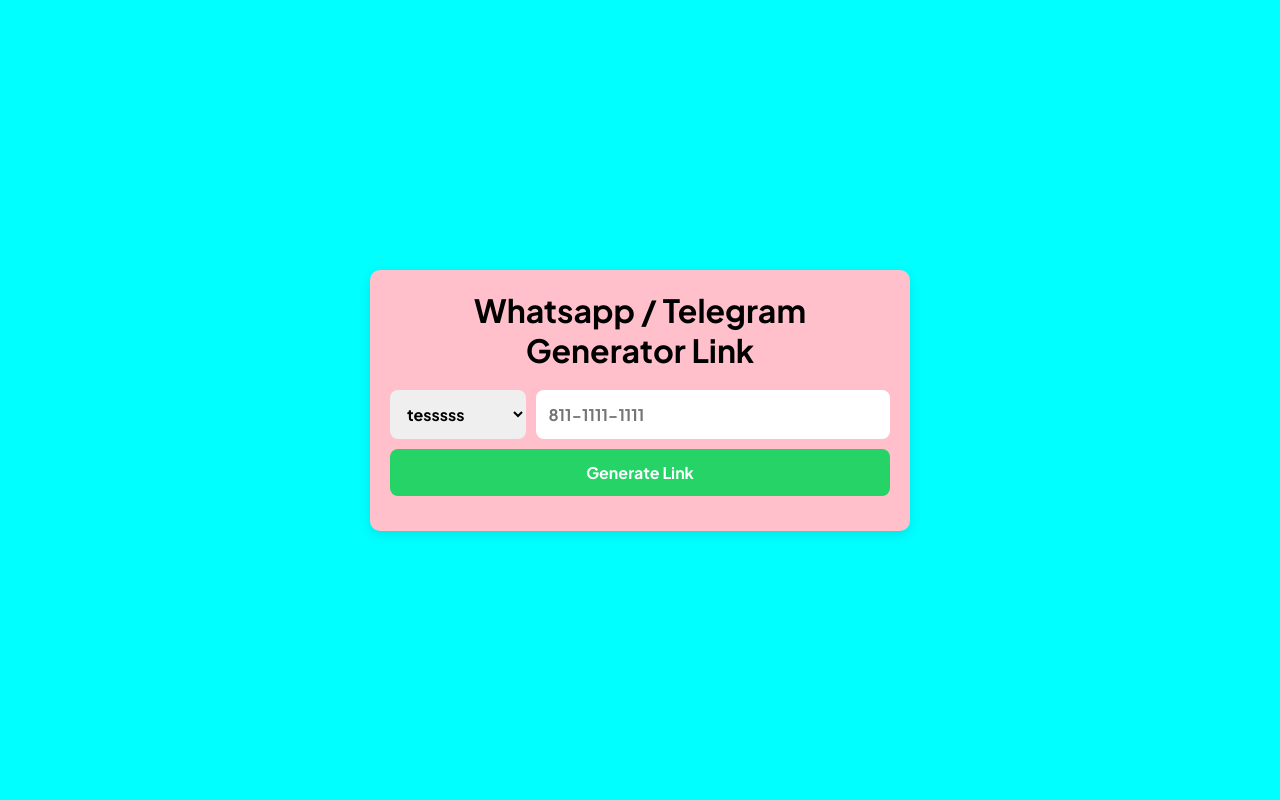
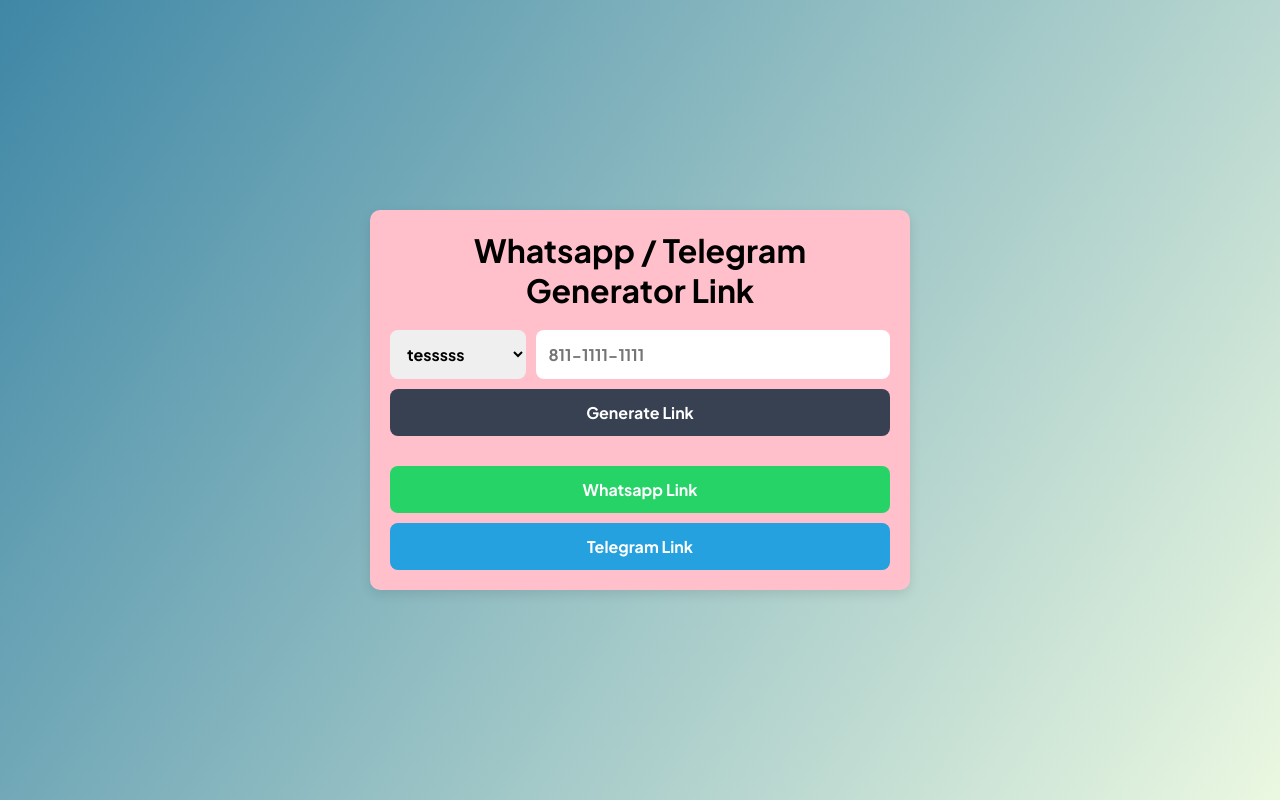
Before and after one commit to fleekyzip/WaTelegramGeneratorLink, a plain HTML site: page index.html in a window 1280 px wide. Drawn offline with Linux system fonts and the light colour scheme.

Commit message:
update button
update button link wa dan telegram dan cssnya

```diff
--- a/index.html
+++ b/index.html
@@ -33,6 +33,10 @@
 				/>
 				<button type="submit">Generate Link</button>
 			</div>
+			<div class="generate-button">
+				<a class="wa-button" href="">Whatsapp Link</a>
+				<a class="telegram-button" href="">Telegram Link</a>
+			</div>
 		</div>
 	</body>
 </html>
--- a/style.css
+++ b/style.css
@@ -8,7 +8,7 @@
 
 }
 body{
-    background-color: aqua;
+    background: linear-gradient(123.69006752597977deg, #3f87a6 0%, #ebf8e1 100%);
     display: flex;
     justify-content: center;
     align-items: center;
@@ -28,6 +28,9 @@ body{
     gap: 20px;
     width: 100%;
     max-width: 500px;
+}
+h1{
+  font-size: clamp(1.5em, 5vw, 2em);
 }
 .input-row{
   display: flex;
@@ -52,7 +55,7 @@ body{
   border-radius: 8px;
 }
 .input-row button {
-	background-color: #25d366;
+	background-color: #374151;
 	color: white;
 	border: none;
 	padding: 13px;
@@ -61,8 +64,35 @@ body{
 	cursor: pointer;
 	transition: background-color 0.2s ease;
   width: 100%;
-  margin-bottom: 15px;
+  margin-bottom: 10px;
 }
 .input-row button:hover {
-	background-color: #1ebe5d;
+	background-color: #2f3949;
 }
+.generate-button {
+  display: flex;
+  flex-direction: column;
+  gap: 10px;
+}
+.generate-button a{
+	color: white;
+	border: none;
+	padding: 13px;
+	border-radius: 8px;
+	font-size: 16px;
+	cursor: pointer;
+	transition: background-color 0.2s ease;
+  text-decoration: none;
+}
+.wa-button{
+  background-color: #25d366;
+}
+.wa-button:hover{
+  background-color: #1ebe5d;
+}
+.telegram-button{
+  background-color: #24a1de;
+}
+.telegram-button:hover{
+  background-color: #2091c8;
+}
--- a/tes.css
+++ /dev/null
@@ -1,70 +0,0 @@
-/* Pusatkan card di tengah layar */
-body {
-	margin: 0;
-	padding: 0;
-	display: flex;
-	justify-content: center;
-	align-items: center;
-	height: 100vh;
-	background-color: #f2f2f2;
-	font-family: Arial, sans-serif;
-}
-
-/* Tampilan card */
-.card {
-	background: white;
-	padding: 30px;
-	border-radius: 16px;
-	box-shadow: 0 4px 12px rgba(0, 0, 0, 0.1);
-	display: flex;
-	flex-direction: column;
-	align-items: stretch;
-	gap: 15px;
-	width: 100%;
-	max-width: 400px;
-	text-align: center;
-}
-
-/* Judul */
-.card h1 {
-	font-size: 20px;
-	margin-bottom: 10px;
-	color: #333;
-}
-
-/* INI BAGIAN PENTING — sejajarkan select & input */
-.input-row {
-	display: flex; /* bikin anaknya sejajar kiri-kanan */
-    flex-wrap: wrap;
-	gap: 10px; /* jarak antar elemen */
-}
-
-/* Select (kode negara) */
-.input-row select {
-	flex: 1 0 30%; /* lebarnya tetap 90px */
-	padding: 10px;
-	font-size: 14px;
-}
-
-/* Input (nomor telepon) */
-.input-row input {
-	flex: 1; /* melebar isi ruang yang tersisa */
-	padding: 10px;
-	font-size: 14px;
-}
-
-/* Tombol */
-button {
-	background-color: #25d366;
-	color: white;
-	border: none;
-	padding: 12px;
-	border-radius: 8px;
-	font-size: 16px;
-	cursor: pointer;
-	transition: background-color 0.2s ease;
-}
-
-button:hover {
-	background-color: #1ebe5d;
-}
```
Also changed, not shown: tes.html (deleted, +0 -37 lines).
